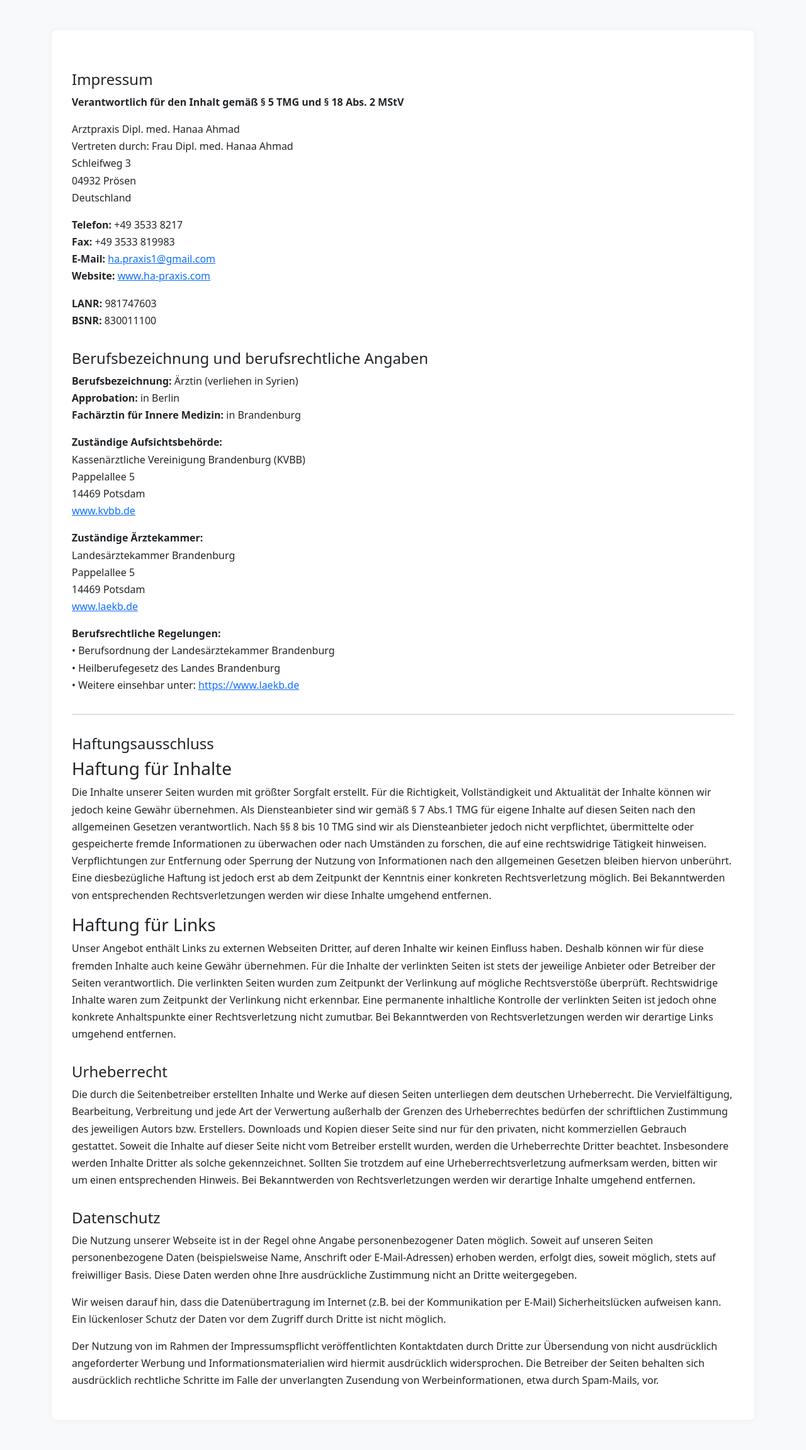
After one commit to fadi-rezek-salloum/dr_hanaa_clinic, a Django app: page /impressum/ in a window 1280 px wide. The commit adds this page. Shown: the whole page at 63% size. Run offline with Django 5.2, Linux system fonts and the light colour scheme.

Commit message:
Added legal stuff

```diff
--- a/base/urls.py
+++ b/base/urls.py
@@ -1,10 +1,12 @@
 from django.urls import path
 
-from .views import ContactView, IndexView
+from .views import ContactView, DatenschutzView, ImpressumView, IndexView
 
 app_name = "base"
 
 urlpatterns = [
     path("", IndexView.as_view(), name="index"),
+    path("impressum/", ImpressumView.as_view(), name="impressum"),
+    path("datenschutz/", DatenschutzView.as_view(), name="datenschutz"),
     path("contact/", ContactView.as_view(), name="contact"),
 ]
--- a/base/views.py
+++ b/base/views.py
@@ -22,6 +22,14 @@ class IndexView(TemplateView):
         context["consultation_times"] = ConsultationTime.objects.all()
         context["practice_closures"] = PracticeClosure.objects.all()
         return context
+
+
+class ImpressumView(TemplateView):
+    template_name = "base/impressum.html"
+
+
+class DatenschutzView(TemplateView):
+    template_name = "base/datenschutz.html"
 
 
 class ContactView(FormView):
--- a/static/js/main.js
+++ b/static/js/main.js
@@ -117,4 +117,5 @@
 			navbarToggler.classList.toggle("active");
 		});
 	}
+
 })();
--- /dev/null
+++ b/templates/base/impressum.html
@@ -0,0 +1,143 @@
+<!DOCTYPE html>
+<html lang="de">
+<head>
+  <meta charset="UTF-8">
+  <meta name="viewport" content="width=device-width, initial-scale=1">
+  <title>Impressum – Arztpraxis Dipl. med. Hanaa Ahmad</title>
+  <link href="https://cdn.jsdelivr.net/npm/bootstrap@5.0.2/dist/css/bootstrap.min.css" rel="stylesheet">
+  <style>
+    body {
+      background-color: #f8f9fa;
+      line-height: 1.7;
+    }
+    .legal-container {
+      background-color: #fff;
+      padding: 2rem;
+      margin-top: 3rem;
+      border-radius: 0.5rem;
+      box-shadow: 0 0 10px rgba(0,0,0,0.05);
+    }
+    h1, h2 {
+      font-size: 1.5rem;
+      margin-top: 2rem;
+    }
+    hr {
+      margin: 2rem 0;
+    }
+    a {
+      word-break: break-all;
+    }
+  </style>
+</head>
+<body>
+  <div class="container">
+    <div class="legal-container my-5">
+      <h1>Impressum</h1>
+
+      <p><strong>Verantwortlich für den Inhalt gemäß § 5 TMG und § 18 Abs. 2 MStV</strong></p>
+      <p>
+        Arztpraxis Dipl. med. Hanaa Ahmad<br>
+        Vertreten durch: Frau Dipl. med. Hanaa Ahmad<br>
+        Schleifweg 3<br>
+        04932 Prösen<br>
+        Deutschland
+      </p>
+
+      <p><strong>Telefon:</strong> +49 3533 8217<br>
+         <strong>Fax:</strong> +49 3533 819983<br>
+         <strong>E-Mail:</strong> <a href="mailto:ha.praxis1@gmail.com">ha.praxis1@gmail.com</a><br>
+         <strong>Website:</strong> <a href="https://www.ha-praxis.com" target="_blank">www.ha-praxis.com</a>
+      </p>
+
+      <p><strong>LANR:</strong> 981747603<br>
+         <strong>BSNR:</strong> 830011100</p>
+
+      <h2>Berufsbezeichnung und berufsrechtliche Angaben</h2>
+      <p><strong>Berufsbezeichnung:</strong> Ärztin (verliehen in Syrien)<br>
+         <strong>Approbation:</strong> in Berlin<br>
+         <strong>Fachärztin für Innere Medizin:</strong> in Brandenburg</p>
+
+      <p><strong>Zuständige Aufsichtsbehörde:</strong><br>
+         Kassenärztliche Vereinigung Brandenburg (KVBB)<br>
+         Pappelallee 5<br>
+         14469 Potsdam<br>
+         <a href="https://www.kvbb.de" target="_blank">www.kvbb.de</a>
+      </p>
+
+      <p><strong>Zuständige Ärztekammer:</strong><br>
+         Landesärztekammer Brandenburg<br>
+         Pappelallee 5<br>
+         14469 Potsdam<br>
+         <a href="https://www.laekb.de" target="_blank">www.laekb.de</a>
+      </p>
+
+      <p><strong>Berufsrechtliche Regelungen:</strong><br>
+         • Berufsordnung der Landesärztekammer Brandenburg<br>
+         • Heilberufegesetz des Landes Brandenburg<br>
+         • Weitere einsehbar unter: <a href="https://www.laekb.de" target="_blank">https://www.laekb.de</a>
+      </p>
+
+      <hr>
+
+      <h2>Haftungsausschluss</h2>
+
+      <h3>Haftung für Inhalte</h3>
+      <p>
+        Die Inhalte unserer Seiten wurden mit größter Sorgfalt erstellt. Für die Richtigkeit, Vollständigkeit und
+        Aktualität der Inhalte können wir jedoch keine Gewähr übernehmen. Als Diensteanbieter sind wir gemäß § 7 Abs.1
+        TMG für eigene Inhalte auf diesen Seiten nach den allgemeinen Gesetzen verantwortlich. Nach §§ 8 bis 10 TMG
+        sind wir als Diensteanbieter jedoch nicht verpflichtet, übermittelte oder gespeicherte fremde Informationen
+        zu überwachen oder nach Umständen zu forschen, die auf eine rechtswidrige Tätigkeit hinweisen. Verpflichtungen
+        zur Entfernung oder Sperrung der Nutzung von Informationen nach den allgemeinen Gesetzen bleiben hiervon
+        unberührt. Eine diesbezügliche Haftung ist jedoch erst ab dem Zeitpunkt der Kenntnis einer konkreten
+        Rechtsverletzung möglich. Bei Bekanntwerden von entsprechenden Rechtsverletzungen werden wir diese Inhalte
+        umgehend entfernen.
+      </p>
+
+      <h3>Haftung für Links</h3>
+      <p>
+        Unser Angebot enthält Links zu externen Webseiten Dritter, auf deren Inhalte wir keinen Einfluss haben. Deshalb
+        können wir für diese fremden Inhalte auch keine Gewähr übernehmen. Für die Inhalte der verlinkten Seiten ist
+        stets der jeweilige Anbieter oder Betreiber der Seiten verantwortlich. Die verlinkten Seiten wurden zum
+        Zeitpunkt der Verlinkung auf mögliche Rechtsverstöße überprüft. Rechtswidrige Inhalte waren zum Zeitpunkt der
+        Verlinkung nicht erkennbar. Eine permanente inhaltliche Kontrolle der verlinkten Seiten ist jedoch ohne konkrete
+        Anhaltspunkte einer Rechtsverletzung nicht zumutbar. Bei Bekanntwerden von Rechtsverletzungen werden wir
+        derartige Links umgehend entfernen.
+      </p>
+
+      <h2>Urheberrecht</h2>
+      <p>
+        Die durch die Seitenbetreiber erstellten Inhalte und Werke auf diesen Seiten unterliegen dem deutschen
+        Urheberrecht. Die Vervielfältigung, Bearbeitung, Verbreitung und jede Art der Verwertung außerhalb der Grenzen
+        des Urheberrechtes bedürfen der schriftlichen Zustimmung des jeweiligen Autors bzw. Erstellers. Downloads und
+        Kopien dieser Seite sind nur für den privaten, nicht kommerziellen Gebrauch gestattet. Soweit die Inhalte auf
+        dieser Seite nicht vom Betreiber erstellt wurden, werden die Urheberrechte Dritter beachtet. Insbesondere
+        werden Inhalte Dritter als solche gekennzeichnet. Sollten Sie trotzdem auf eine Urheberrechtsverletzung
+        aufmerksam werden, bitten wir um einen entsprechenden Hinweis. Bei Bekanntwerden von Rechtsverletzungen
+        werden wir derartige Inhalte umgehend entfernen.
+      </p>
+
+      <h2>Datenschutz</h2>
+      <p>
+        Die Nutzung unserer Webseite ist in der Regel ohne Angabe personenbezogener Daten möglich. Soweit auf unseren
+        Seiten personenbezogene Daten (beispielsweise Name, Anschrift oder E-Mail-Adressen) erhoben werden, erfolgt
+        dies, soweit möglich, stets auf freiwilliger Basis. Diese Daten werden ohne Ihre ausdrückliche Zustimmung nicht
+        an Dritte weitergegeben.
+      </p>
+      <p>
+        Wir weisen darauf hin, dass die Datenübertragung im Internet (z.B. bei der Kommunikation per E-Mail)
+        Sicherheitslücken aufweisen kann. Ein lückenloser Schutz der Daten vor dem Zugriff durch Dritte ist nicht
+        möglich.
+      </p>
+      <p>
+        Der Nutzung von im Rahmen der Impressumspflicht veröffentlichten Kontaktdaten durch Dritte zur Übersendung
+        von nicht ausdrücklich angeforderter Werbung und Informationsmaterialien wird hiermit ausdrücklich
+        widersprochen. Die Betreiber der Seiten behalten sich ausdrücklich rechtliche Schritte im Falle der
+        unverlangten Zusendung von Werbeinformationen, etwa durch Spam-Mails, vor.
+      </p>
+    </div>
+  </div>
+
+  <script src="https://cdn.jsdelivr.net/npm/bootstrap@5.0.2/dist/js/bootstrap.bundle.min.js"></script>
+</body>
+</html>
```
Also changed, not shown: templates/_base.html (+33 -0 lines), templates/_footer.html (+8 -0 lines), templates/base/cookie.html (added, +91 -0 lines), templates/base/datenschutz.html (added, +136 -0 lines).
